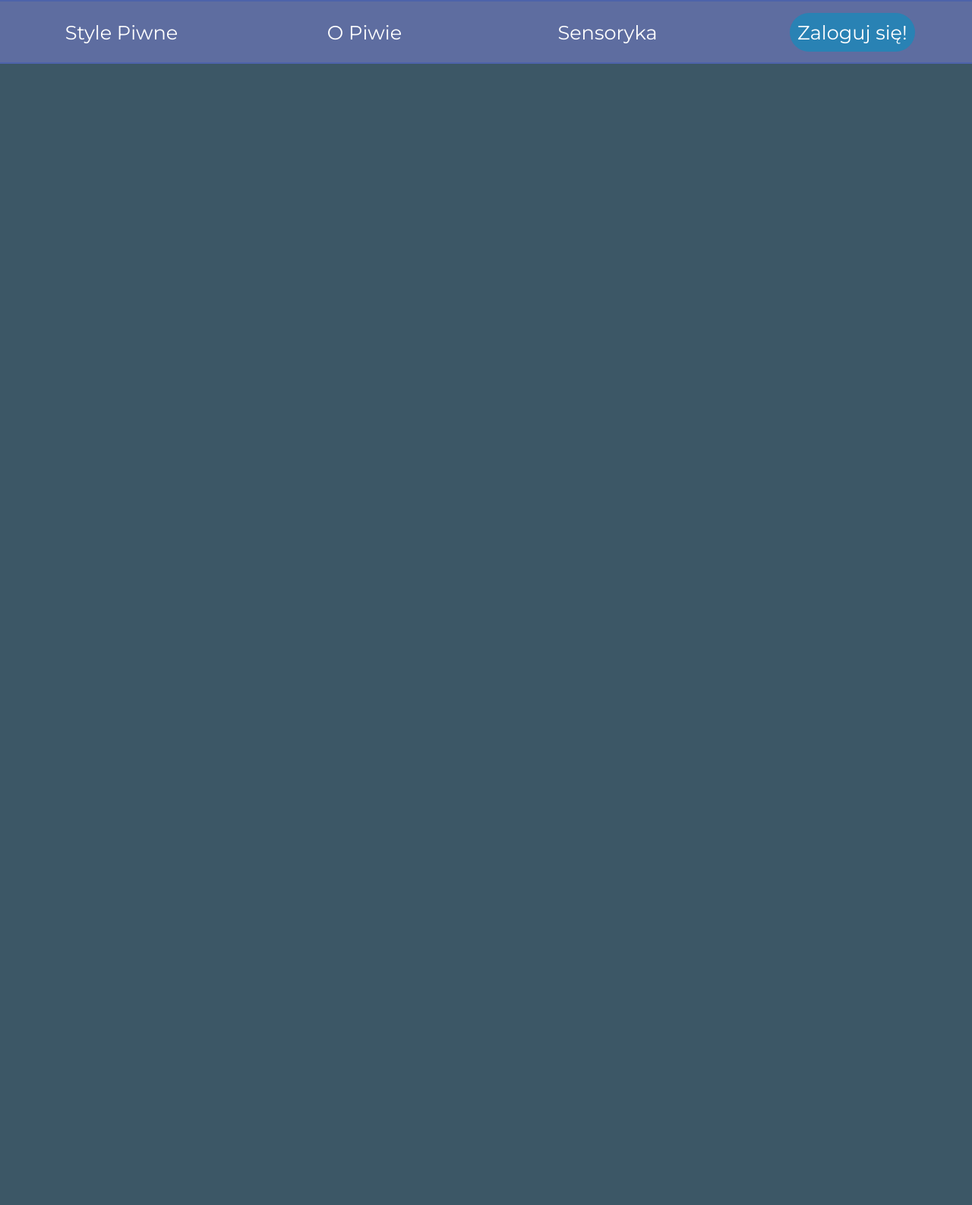
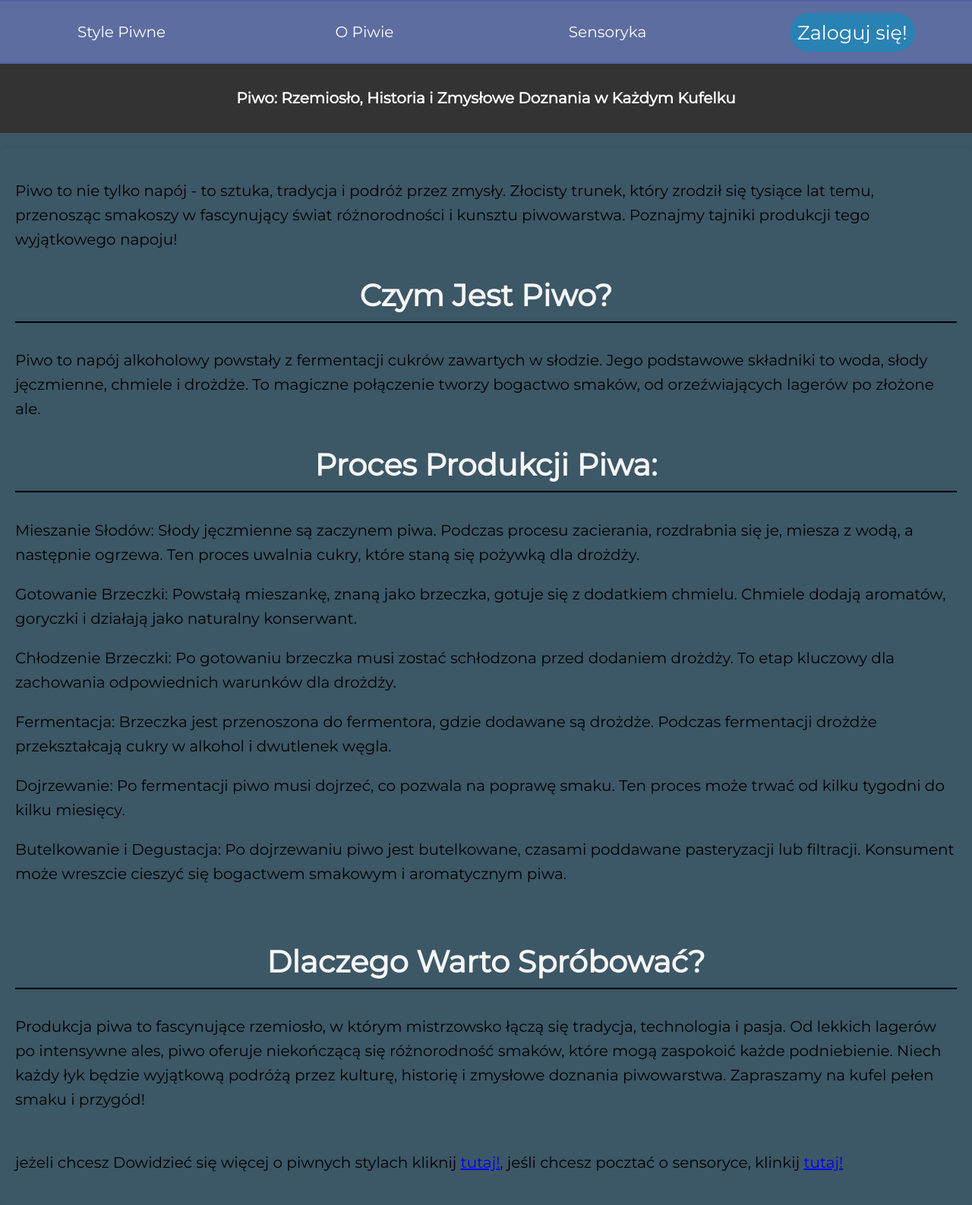
Before and after one commit to Trkuz/Strona, a PHP site: page /opiwie.php in a window 1280 px wide. Shown: the whole page at 76% size. Before the commit the page ends 84 px from the top, so only its background shows below. Run offline with PHP 8.4, Linux system fonts and the light colour scheme.

Commit message:
Update opiwie.php

```diff
--- a/opiwie.php
+++ b/opiwie.php
@@ -7,6 +7,48 @@
     <link rel="icon" href="beer-icon-png-2.png">
     <title>Świat Piwa</title>
     <link rel="stylesheet" href="style.css">
+
+
+
+    <title>Piwo: Rzemiosło, Historia i Zmysłowe Doznania w Każdym Kufelku</title>
+    <style>
+        @import url('https://fonts.googleapis.com/css2?family=Montserrat&display=swap');
+
+        header {
+            font-family: 'Montserrat', sans-serif;
+            background-color: #333;
+            color: #fff;
+            text-align: center;
+            padding: 20px;
+        }
+
+        main {
+            max-width: 100%;
+            margin: 20px auto;
+            padding: 20px;
+            box-shadow: 0 0 10px rgba(0, 0, 0, 0.1);
+            border-radius: 8px;
+
+        }
+
+        h2 {
+            font-family: 'Montserrat', sans-serif;
+            color: #333;
+            border-bottom: 2px solid black;
+            padding-bottom: 10px;
+            font-size:40px;
+            color: #F5F5F5 ;
+            text-align:center;
+
+        }
+
+        p {
+            font-family: 'Montserrat', sans-serif;
+            line-height: 1.6;
+            font-size:20px;
+        }
+    </style>
+
 </head>
 <body>
 
@@ -17,8 +59,8 @@
             <?php if (isset($user)): ?>
 
                 <li ><a href="stylep.php">Style Piwne</a></li>
-                <li><a href="#">O Piwie</a></li>
-                <li ><a href="#">Sensoryka</a></li>
+                <li><a href="opiwie.php">O Piwie</a></li>
+                <li ><a href="stylep.php">Sensoryka</a></li>
                 <li><a href="wyloguj.php" target="_self" class="logowanie"><?= htmlspecialchars($user["name"])?></a></li>
 
             <?php else: ?>
@@ -44,6 +86,33 @@
 
     <?php endif; ?>
 
+
+    <header>
+        <h1>Piwo: Rzemiosło, Historia i Zmysłowe Doznania w Każdym Kufelku</h1>
+    </header>
+
+    <main>
+        <p>Piwo to nie tylko napój - to sztuka, tradycja i podróż przez zmysły. Złocisty trunek, który zrodził się tysiące lat temu, przenosząc smakoszy w fascynujący świat różnorodności i kunsztu piwowarstwa. Poznajmy tajniki produkcji tego wyjątkowego napoju!</p>
+        <h2>Czym Jest Piwo?</h2>
+        <p>Piwo to napój alkoholowy powstały z fermentacji cukrów zawartych w słodzie. Jego podstawowe składniki to woda, słody jęczmienne, chmiele i drożdże. To magiczne połączenie tworzy bogactwo smaków, od orzeźwiających lagerów po złożone ale.</p>
+
+        <h2>Proces Produkcji Piwa:</h2>
+        <p>Mieszanie Słodów: Słody jęczmienne są zaczynem piwa. Podczas procesu zacierania, rozdrabnia się je, miesza z wodą, a następnie ogrzewa. Ten proces uwalnia cukry, które staną się pożywką dla drożdży.</p>
+        <p>Gotowanie Brzeczki: Powstałą mieszankę, znaną jako brzeczka, gotuje się z dodatkiem chmielu. Chmiele dodają aromatów, goryczki i działają jako naturalny konserwant.</p>
+        <p>Chłodzenie Brzeczki: Po gotowaniu brzeczka musi zostać schłodzona przed dodaniem drożdży. To etap kluczowy dla zachowania odpowiednich warunków dla drożdży.</p>
+        <p>Fermentacja: Brzeczka jest przenoszona do fermentora, gdzie dodawane są drożdże. Podczas fermentacji drożdże przekształcają cukry w alkohol i dwutlenek węgla.</p>
+        <p>Dojrzewanie: Po fermentacji piwo musi dojrzeć, co pozwala na poprawę smaku. Ten proces może trwać od kilku tygodni do kilku miesięcy.</p>
+        <p>Butelkowanie i Degustacja: Po dojrzewaniu piwo jest butelkowane, czasami poddawane pasteryzacji lub filtracji. Konsument może wreszcie cieszyć się bogactwem smakowym i aromatycznym piwa.</p>
+        <br><br>
+        <h2>Dlaczego Warto Spróbować?</h2>
+        <p>Produkcja piwa to fascynujące rzemiosło, w którym mistrzowsko łączą się tradycja, technologia i pasja. Od lekkich lagerów po intensywne ales, piwo oferuje niekończącą się różnorodność smaków, które mogą zaspokoić każde podniebienie. Niech każdy łyk będzie wyjątkową podróżą przez kulturę, historię i zmysłowe doznania piwowarstwa. Zapraszamy na kufel pełen smaku i przygód!</p>
+        <br>
+        <p>jeżeli chcesz Dowidzieć się więcej o piwnych stylach kliknij <a href="stylep.php">tutaj!</a>, jeśli chcesz pocztać o sensoryce, klinkij <a href="sens.php">tutaj!</a></p>
+
+
+</p>
+    </main>
+
 </div>
 
 <script>
```
